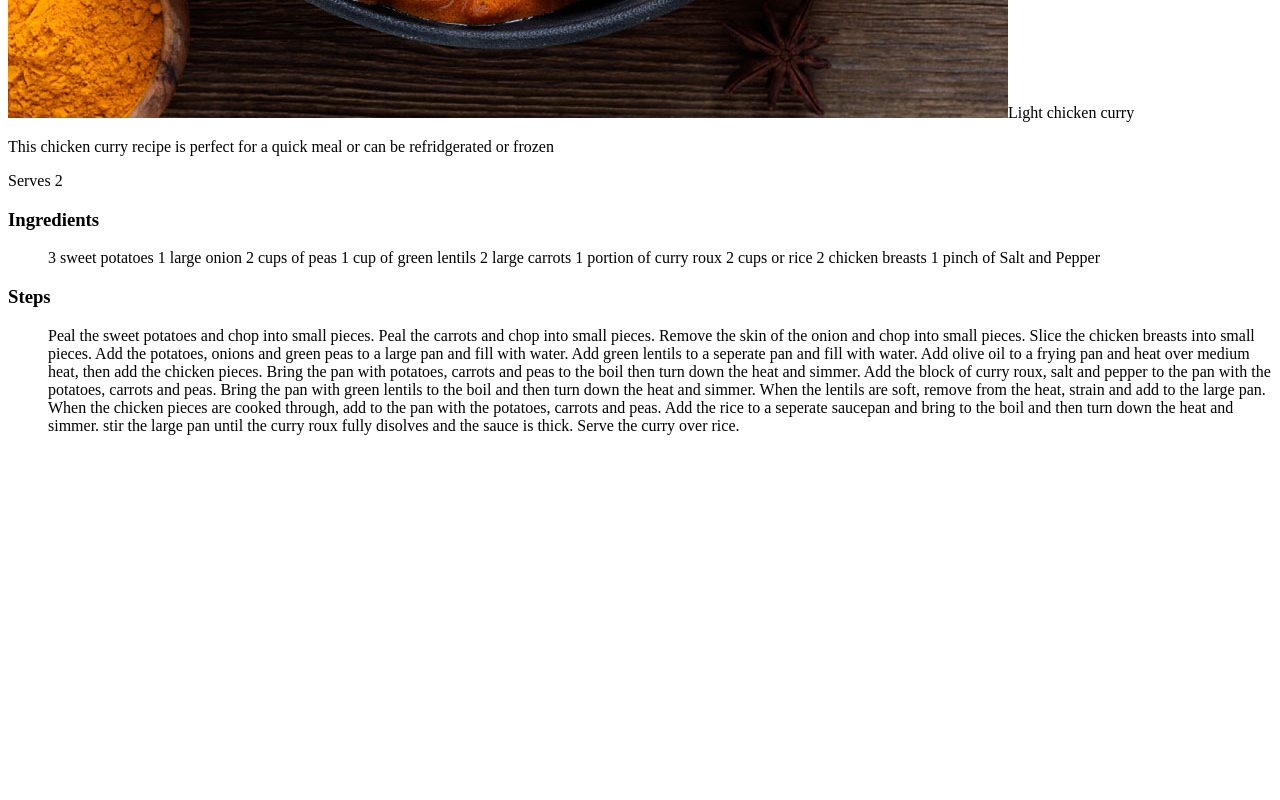
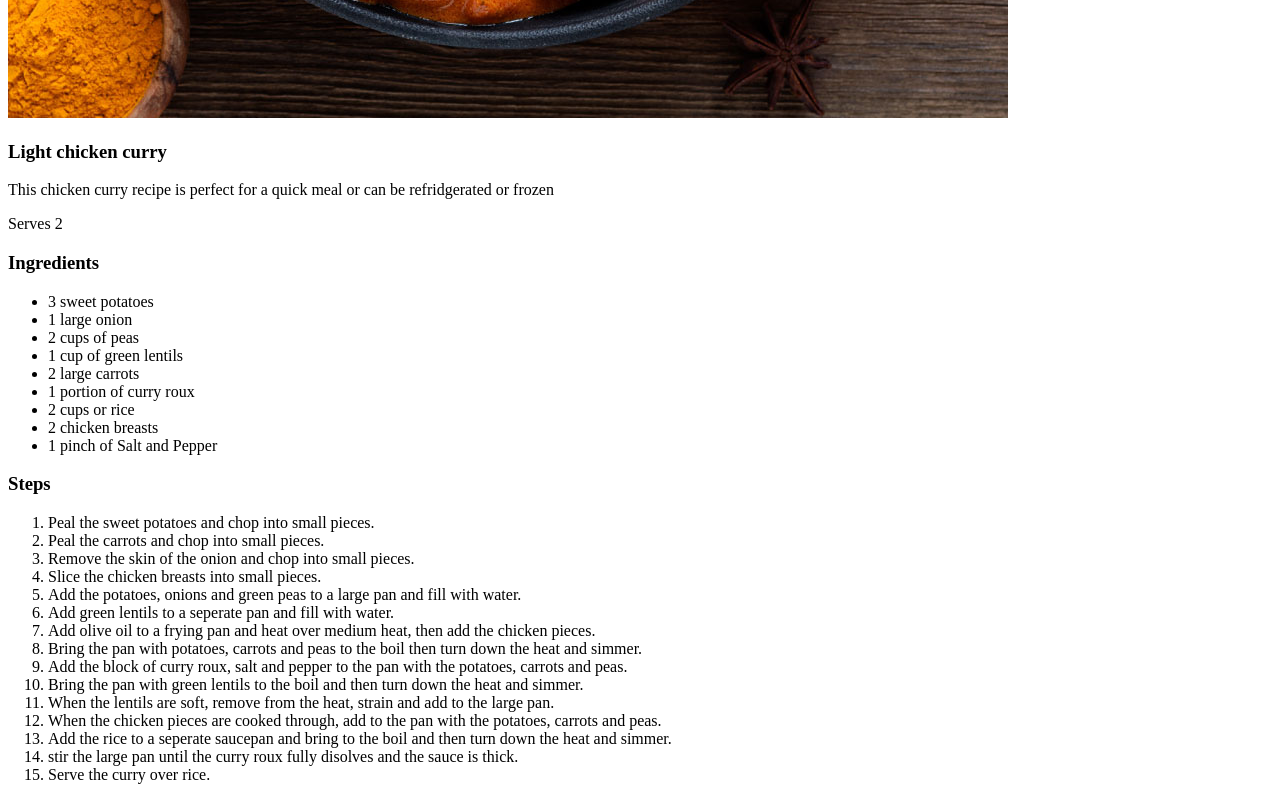
Before and after one commit to Kenshi71/odin-recipes, a plain HTML site: page recipes/chicken-curry.html in a window 1280 px wide. Shown: the part 962-1762 px from the top of the page. Before the commit the page ends 1413 px from the top, so only its background shows below. Drawn offline with Linux system fonts and the light colour scheme.

Commit message:
Add files via upload
Updated html files to align lists

```diff
--- a/recipes/chicken-curry.html
+++ b/recipes/chicken-curry.html
@@ -3,46 +3,48 @@
 <head>
     <meta charset="UTF-8">
     <meta name="viewport" content="width=device-width, initial-scale=1.0">
-    <title>Document</title>
+    <title>Chicken Curry</title>
 </head>
 <body>
 <h1>Vegetarian Curry</h1>
     <img src="../recipes/Chicken-Curry.jpg" alt="Picture of a plate of chicken curry" height="1000" width="1000"
-    <h3>Light chicken curry</h3>
+    <p><h3>Light chicken curry</h3></p>
     <p>This chicken curry recipe is perfect for a quick meal or can be refridgerated or frozen</p>
 
     <p>Serves 2</p>
 
     <h3>Ingredients</h3>
 
-    <ul>3 sweet potatoes
-        1 large onion
-        2 cups of peas
-        1 cup of green lentils
-        2 large carrots
-        1 portion of curry roux
-        2 cups or rice
-        2 chicken breasts
-        1 pinch of Salt and Pepper
+    <ul>
+        <li>3 sweet potatoes</li>
+        <li>1 large onion</li>
+        <li>2 cups of peas</li>
+        <li>1 cup of green lentils</li>
+        <li>2 large carrots</li>
+        <li>1 portion of curry roux</li>
+        <li>2 cups or rice</li>
+        <li>2 chicken breasts</li>
+        <li>1 pinch of Salt and Pepper</li>
     </ul>
 
     <h3>Steps</h3>
 
-    <ol>Peal the sweet potatoes and chop into small pieces.
-        Peal the carrots and chop into small pieces.
-        Remove the skin of the onion and chop into small pieces.
-        Slice the chicken breasts into small pieces.
-        Add the potatoes, onions and green peas to a large pan and fill with water.
-        Add green lentils to a seperate pan and fill with water.
-        Add olive oil to a frying pan and heat over medium heat, then add the chicken pieces.
-        Bring the pan with potatoes, carrots and peas to the boil then turn down the heat and simmer.
-        Add the block of curry roux, salt and pepper to the pan with the potatoes, carrots and peas.
-        Bring the pan with green lentils to the boil and then turn down the heat and simmer.
-        When the lentils are soft, remove from the heat, strain and add to the large pan.
-        When the chicken pieces are cooked through, add to the pan with the potatoes, carrots and peas.
-        Add the rice to a seperate saucepan and bring to the boil and then turn down the heat and simmer.
-        stir the large pan until the curry roux fully disolves and the sauce is thick.
-        Serve the curry over rice.
+    <ol>
+        <li>Peal the sweet potatoes and chop into small pieces.</li>
+        <li>Peal the carrots and chop into small pieces.</li>
+        <li>Remove the skin of the onion and chop into small pieces.</li>
+        <li>Slice the chicken breasts into small pieces.</li>
+        <li>Add the potatoes, onions and green peas to a large pan and fill with water.</li>
+        <li>Add green lentils to a seperate pan and fill with water.</li>
+        <li>Add olive oil to a frying pan and heat over medium heat, then add the chicken pieces.</li>
+        <li>Bring the pan with potatoes, carrots and peas to the boil then turn down the heat and simmer.</li>
+        <li>Add the block of curry roux, salt and pepper to the pan with the potatoes, carrots and peas.</li>
+        <li>Bring the pan with green lentils to the boil and then turn down the heat and simmer.</li>
+        <li>When the lentils are soft, remove from the heat, strain and add to the large pan.</li>
+        <li>When the chicken pieces are cooked through, add to the pan with the potatoes, carrots and peas.</li>
+        <li>Add the rice to a seperate saucepan and bring to the boil and then turn down the heat and simmer.</li>
+        <li>stir the large pan until the curry roux fully disolves and the sauce is thick.</li>
+        <li>Serve the curry over rice.</li>
     </ol>
 
 
```
Also changed, not shown: recipes/eggs.html (+15 -13 lines), recipes/vegetarian-curry.html (+25 -23 lines).
